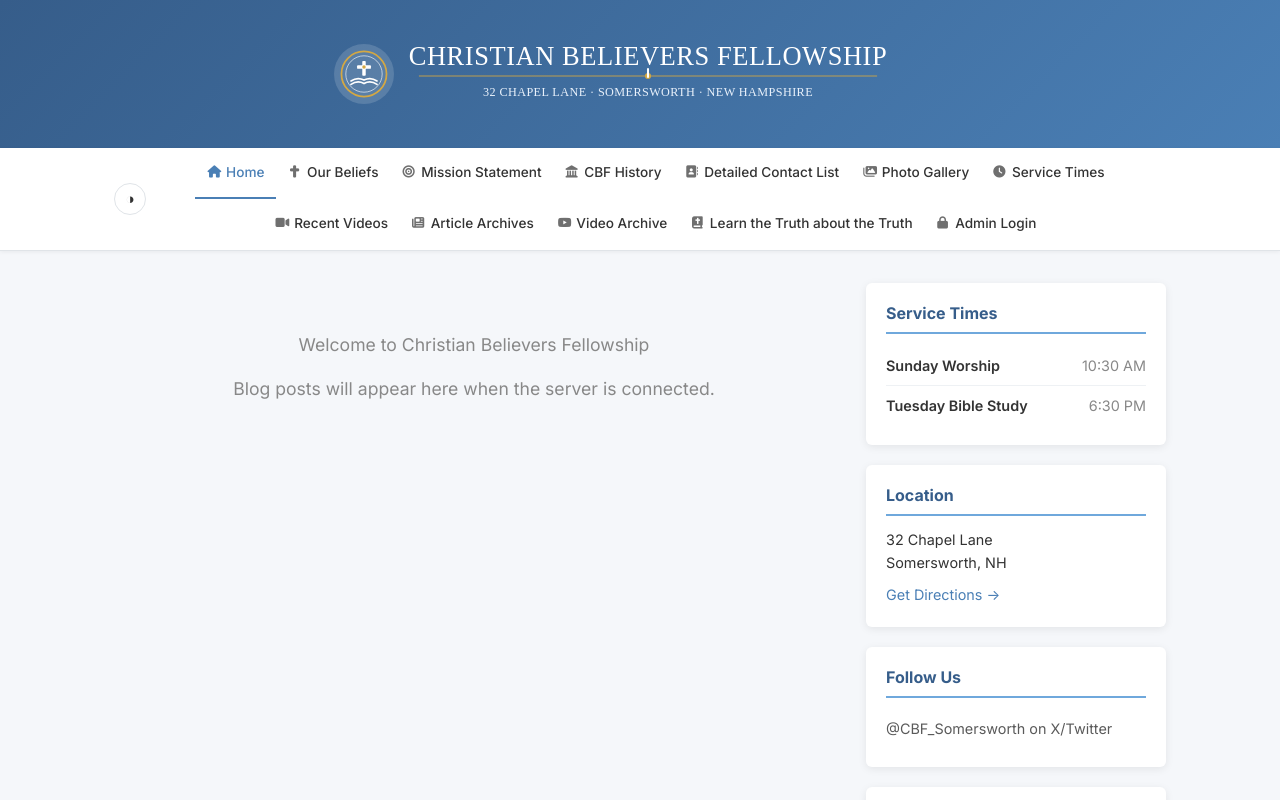
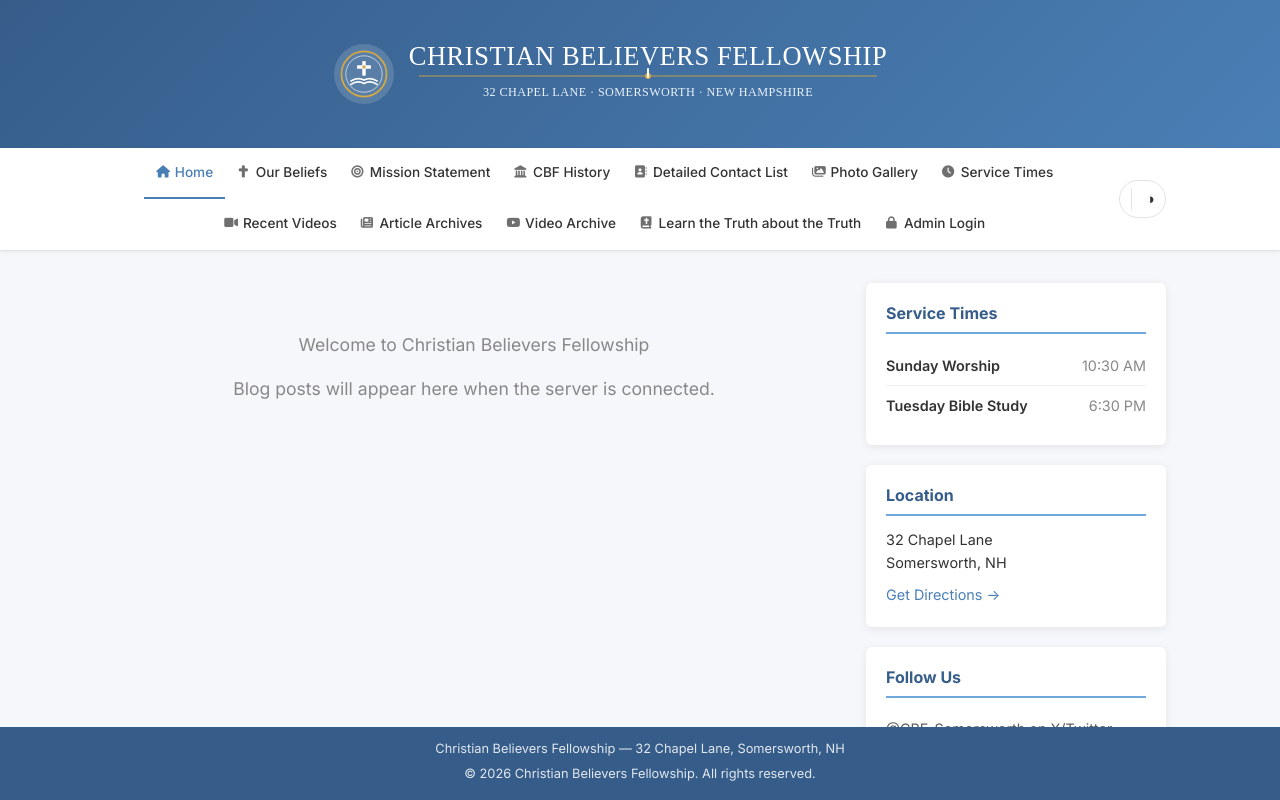
Before and after one commit to chrisgorham999/cbfchurch, a plain HTML site: page index.html in a window 1280 px wide. Shown: the top 800 px of the page. Drawn offline with Linux system fonts and the light colour scheme; no server answers.

Commit message:
dark mode fix

```diff
--- a/css/style.css
+++ b/css/style.css
@@ -31,9 +31,9 @@
   --color-primary-dark: #2b4463;
   --color-primary-light: #a7c9ef;
   --color-accent: #e3c064;
-  --color-text: #e6e9ee;
-  --color-text-light: #c9d0da;
-  --color-text-muted: #9aa4b2;
+  --color-text: #c8ced8;
+  --color-text-light: #aeb6c2;
+  --color-text-muted: #919aa8;
   --color-bg: #10141b;
   --color-bg-light: #141a23;
   --color-bg-warm: #1a2230;
@@ -49,9 +49,9 @@
     --color-primary-dark: #2b4463;
     --color-primary-light: #a7c9ef;
     --color-accent: #e3c064;
-    --color-text: #e6e9ee;
-    --color-text-light: #c9d0da;
-    --color-text-muted: #9aa4b2;
+    --color-text: #c8ced8;
+    --color-text-light: #aeb6c2;
+    --color-text-muted: #919aa8;
     --color-bg: #10141b;
     --color-bg-light: #141a23;
     --color-bg-warm: #1a2230;
@@ -80,6 +80,7 @@ body {
   background: var(--color-bg-light);
   line-height: 1.6;
   -webkit-font-smoothing: antialiased;
+  padding-bottom: 64px;
 }
 
 a {
@@ -246,6 +247,7 @@ p {
   list-style: none;
   justify-content: center;
   gap: 0;
+  flex: 1 1 auto;
 }
 
 .nav-links a {
@@ -273,6 +275,16 @@ p {
   align-items: center;
   justify-content: center;
   transition: border-color var(--transition), color var(--transition), background var(--transition);
+  margin-left: 1.5rem;
+}
+
+.theme-toggle::before {
+  content: "";
+  display: inline-block;
+  width: 1px;
+  height: 22px;
+  background: var(--color-border);
+  margin-right: 0.85rem;
 }
 
 .theme-toggle:hover {
@@ -710,9 +722,14 @@ p {
   background: var(--color-primary-dark);
   color: rgba(255, 255, 255, 0.85);
   text-align: center;
-  padding: 2rem 1.5rem;
-  margin-top: 3rem;
-  font-size: 0.9rem;
+  padding: 0.75rem 1rem;
+  font-size: 0.8rem;
+  position: fixed;
+  left: 0;
+  right: 0;
+  bottom: 0;
+  z-index: 90;
+  margin-top: 0;
 }
 
 .site-footer a {
--- a/index.html
+++ b/index.html
@@ -35,9 +35,6 @@
         <span></span>
         <span></span>
       </button>
-      <button class="theme-toggle" type="button" aria-pressed="false" aria-label="Toggle dark mode">
-        <span class="theme-icon" aria-hidden="true">◐</span>
-      </button>
       <ul class="nav-links">
         <li><a href="index.html" class="active"><i class="fas fa-home"></i> Home</a></li>
         <li><a href="our-beliefs.html"><i class="fas fa-cross"></i> Our Beliefs</a></li>
@@ -52,6 +49,9 @@
         <li><a href="learn-the-truth.html"><i class="fas fa-book-bible"></i> Learn the Truth about the Truth</a></li>
         <li><a href="admin/login.html"><i class="fas fa-lock"></i> Admin Login</a></li>
       </ul>
+      <button class="theme-toggle" type="button" aria-pressed="false" aria-label="Toggle dark mode">
+        <span class="theme-icon" aria-hidden="true">◐</span>
+      </button>
     </div>
   </nav>
 
```
